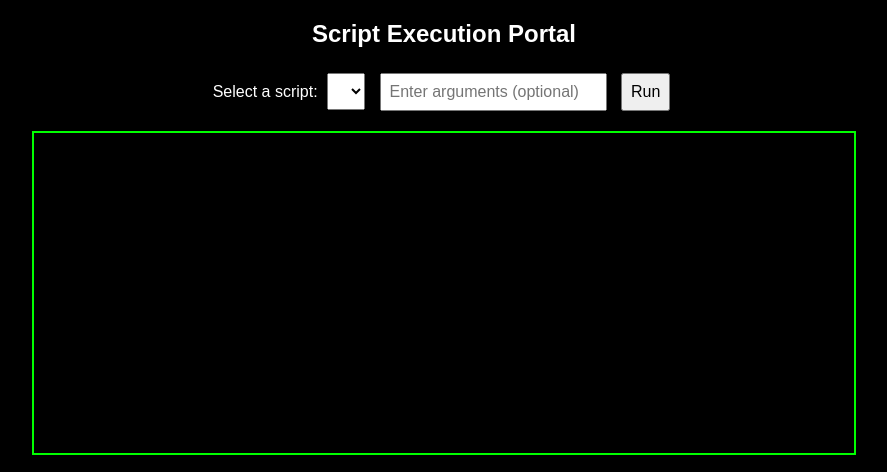
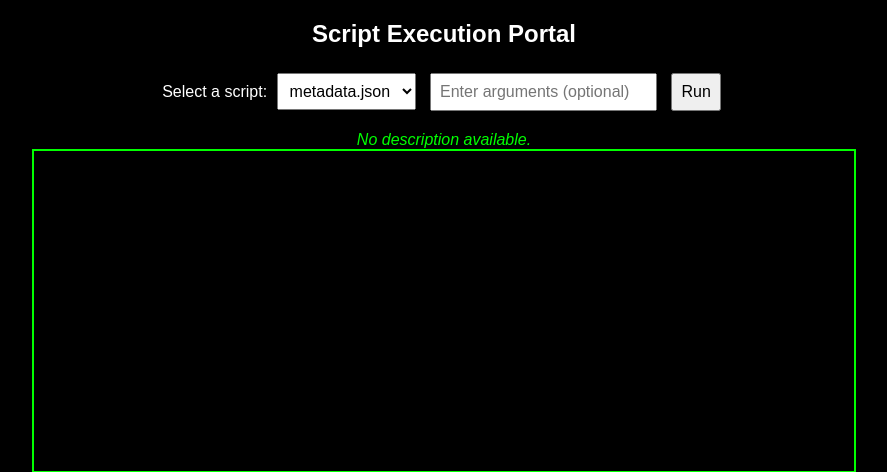
Before and after one commit to phani051/phpetpro01, a Flask app: page / in a window 1280 px wide. Shown: the top 472 px of the page, without its empty margins (196-1083 px from the left). Run offline with Flask 3, Linux system fonts and the light colour scheme; data that the repository does not hold is empty; some libraries are stand-ins or nearby versions.

Commit message:
Added discription for each script

```diff
--- a/app.py
+++ b/app.py
@@ -1,4 +1,5 @@
 import os
+import json
 import subprocess
 from flask import Flask, render_template, jsonify
 from flask_socketio import SocketIO, emit
@@ -7,6 +8,14 @@ app = Flask(__name__)
 socketio = SocketIO(app, cors_allowed_origins="*")
 
 SCRIPTS_DIR = "scripts"
+METADATA_FILE = os.path.join(SCRIPTS_DIR, "metadata.json")
+
+# Load script descriptions
+def load_script_metadata():
+    if os.path.exists(METADATA_FILE):
+        with open(METADATA_FILE, "r") as f:
+            return json.load(f)
+    return {}
 
 @app.route('/')
 def index():
@@ -14,9 +23,16 @@ def index():
 
 @app.route('/get_scripts')
 def get_scripts():
-    """Fetch the list of available scripts from the scripts directory."""
-    scripts = [f for f in os.listdir(SCRIPTS_DIR) if os.path.isfile(os.path.join(SCRIPTS_DIR, f))]
-    return jsonify(scripts)
+    """Fetch the list of available scripts with descriptions."""
+    try:
+        scripts = [f for f in os.listdir(SCRIPTS_DIR) if os.path.isfile(os.path.join(SCRIPTS_DIR, f))]
+        print("Available scripts:", scripts)  # Debugging log
+        metadata = load_script_metadata()
+        script_data = [{"name": script, "description": metadata.get(script, "No description available.")} for script in scripts]
+        return jsonify(script_data)
+    except Exception as e:
+        print("Error fetching scripts:", str(e))
+        return jsonify({"error": str(e)}), 500
 
 @socketio.on('run_script')
 def handle_script_execution(data):
--- /dev/null
+++ b/scripts/metadata.json
@@ -0,0 +1,10 @@
+{
+    "hello.sh": "Prints 'Hello, World!' without any input.",
+    "sysinfo.sh": "Displays system information such as hostname, uptime, memory, and disk usage.",
+    "list_users.sh": "Lists all system users.",
+    "network_info.sh": "Shows network interfaces and active connections.",
+    "cpu_usage.sh": "Displays CPU usage details.",
+    "random_number.sh": "Generates a random number between 0-99.",
+    "backup_logs.sh": "Simulates backing up logs (no actual backup).",
+    "greet.sh": "Requires a name as an argument. Usage: ./greet.sh <name>"
+}
--- a/static/script.js
+++ b/static/script.js
@@ -1,23 +1,45 @@
 document.addEventListener("DOMContentLoaded", function() {
     const socket = io.connect(window.location.protocol + "//" + window.location.host);
     const outputContainer = document.getElementById('output-container');
+    const scriptSelect = document.getElementById('script-select');
+    const scriptDescription = document.getElementById('script-description');
+
+    let scriptsData = [];
 
     // Fetch available scripts and populate the dropdown
     fetch('/get_scripts')
-        .then(response => response.json())
-        .then(scripts => {
-            const scriptSelect = document.getElementById('script-select');
-            scripts.forEach(script => {
+        .then(response => {
+            if (!response.ok) {
+                throw new Error(`HTTP error! Status: ${response.status}`);
+            }
+            return response.json();
+        })
+        .then(data => {
+            console.log("Fetched scripts:", data); // Debugging log
+            scriptsData = data;
+            scriptSelect.innerHTML = ''; // Clear existing options
+            data.forEach(script => {
                 let option = document.createElement("option");
-                option.value = script;
-                option.textContent = script;
+                option.value = script.name;
+                option.textContent = script.name;
                 scriptSelect.appendChild(option);
             });
+            updateScriptDescription();
+        })
+        .catch(error => {
+            console.error("Error fetching scripts:", error);
         });
+
+    // Function to update script description
+    window.updateScriptDescription = function() {
+        const selectedScript = scriptSelect.value;
+        const scriptInfo = scriptsData.find(script => script.name === selectedScript);
+        scriptDescription.innerText = scriptInfo ? scriptInfo.description : "No description available.";
+    };
 
     // Function to run selected script
     window.runSelectedScript = function() {
-        const selectedScript = document.getElementById('script-select').value;
+        const selectedScript = scriptSelect.value;
         const scriptArgs = document.getElementById('script-args').value;
 
         // Clear previous output
--- a/templates/index.html
+++ b/templates/index.html
@@ -23,6 +23,11 @@
             padding: 8px;
             font-size: 16px;
         }
+        #script-description {
+            font-style: italic;
+            margin-top: 10px;
+            color: #0f0;
+        }
         #output-container {
             width: 80%;
             max-width: 800px;
@@ -45,10 +50,13 @@
     <!-- Dropdown for selecting scripts -->
     <div id="script-container">
         <label for="script-select">Select a script:</label>
-        <select id="script-select"></select>
+        <select id="script-select" onchange="updateScriptDescription()"></select>
         <input type="text" id="script-args" placeholder="Enter arguments (optional)">
         <button onclick="runSelectedScript()">Run</button>
     </div>
+
+    <!-- Script description -->
+    <div id="script-description">Select a script to see its description.</div>
 
     <!-- Live script output -->
     <div id="output-container"></div>
```
